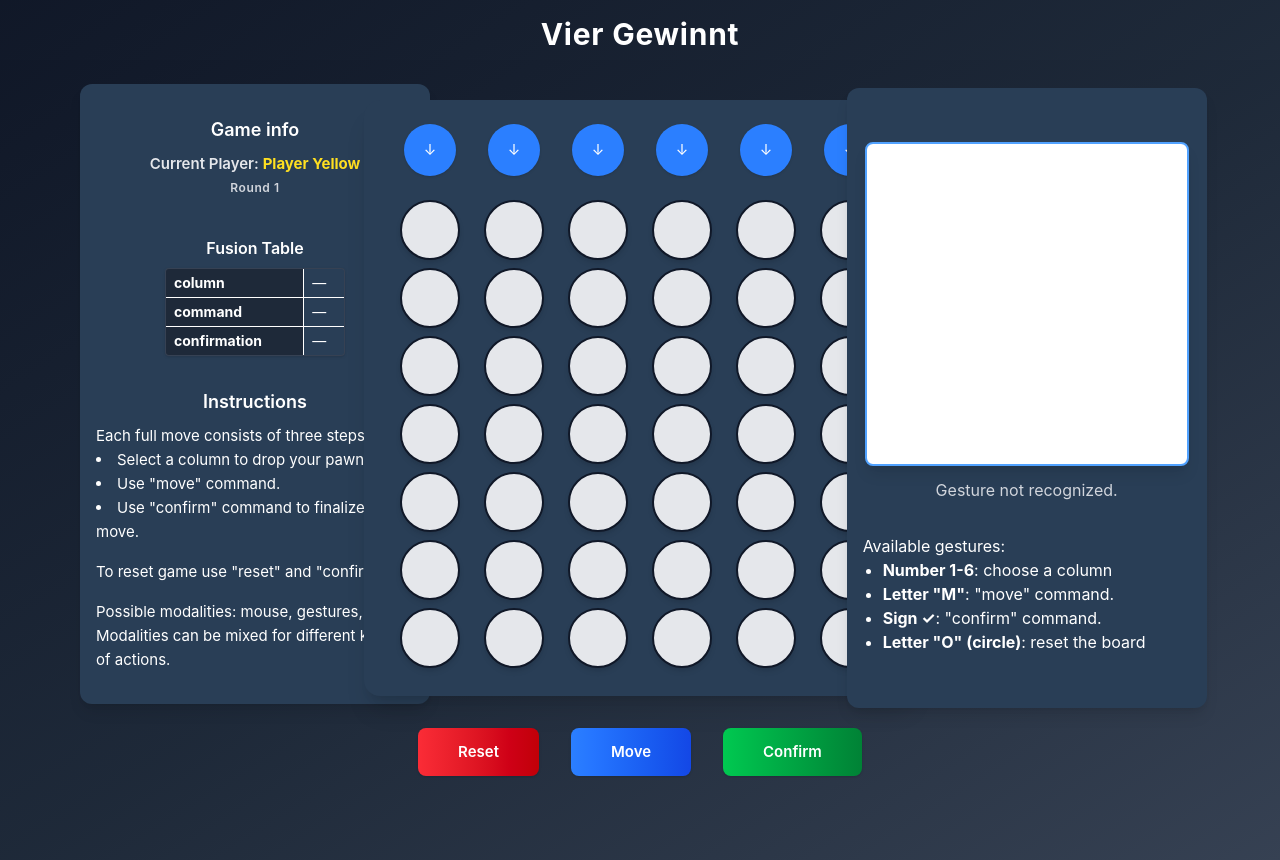
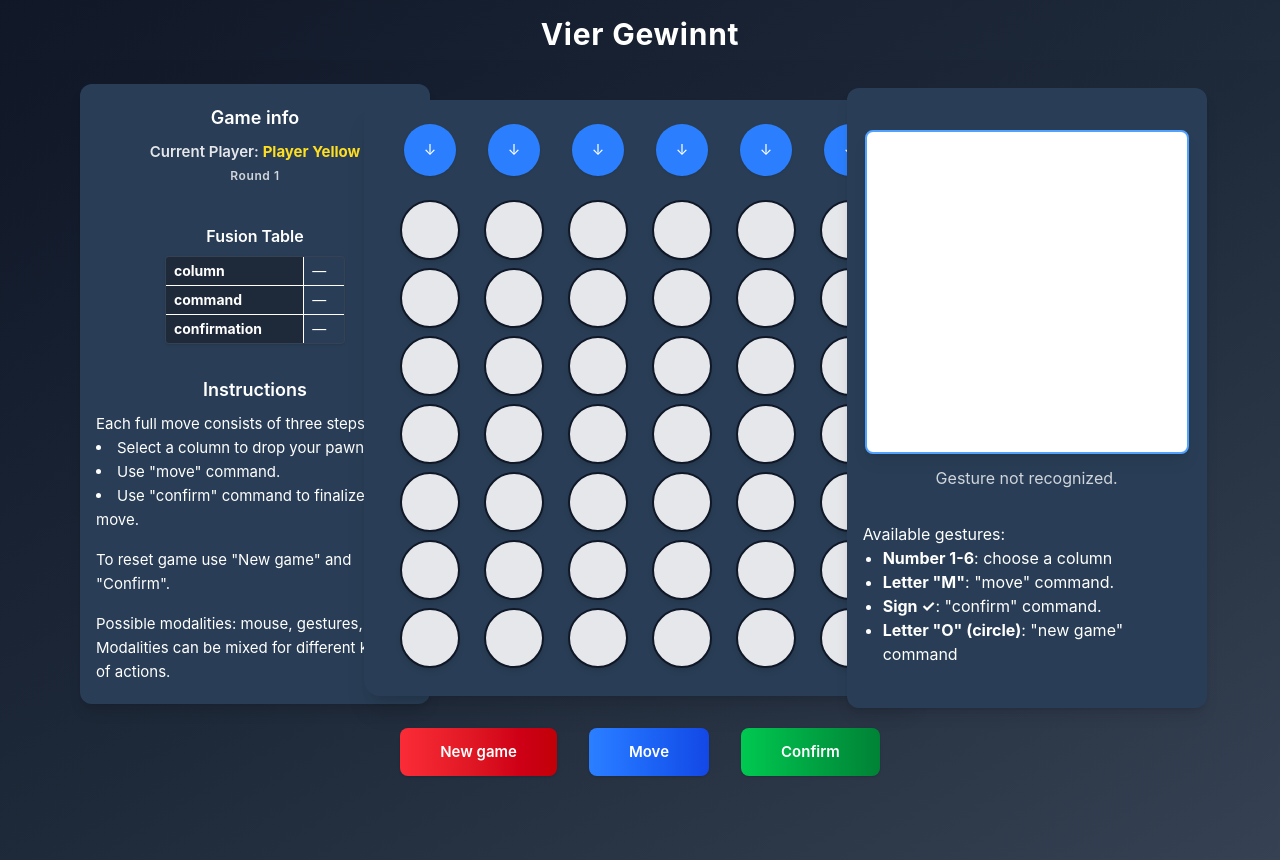
Before and after one commit to Mrv0947/VierGewinntMultimodal, a Vue app in the folder client/: page / in a window 1280 px wide. Built offline with nearby package versions, Linux system fonts and the light colour scheme; no server answers; the HTML template or start-up script is replaced by a standard one.

Commit message:
'New game' instead of 'reset'

```diff
--- a/client/src/components/GameBoard.vue
+++ b/client/src/components/GameBoard.vue
@@ -154,7 +154,7 @@ const stopDrawing = () => {
     const points = gesturePoints.map(p => new (Point as any)(p.x, p.y));
     let result = recognizer.Recognize(points, false);
     console.log('Erkannte Geste:', result?.Name, 'Score:', result?.Score);
-    if (result ) {
+    if (result) {
       recognizedGesture.value = result.Name; // Geste speichern
       if (result.Name === 'Reset') { // Circle
         sendCommand('new');
@@ -311,7 +311,7 @@ onUnmounted(() => {
             <li>Use "move" command.</li>
             <li>Use "confirm" command to finalize the move.</li>
           </ul>
-          <p class="text-white mt-4">To reset game use "reset" and "confirm".</p>
+          <p class="text-white mt-4">To reset game use "New game" and "Confirm".</p>
           <p class="text-white mt-4">Possible modalities: mouse, gestures, voice.</p>
           <p class="text-white">Modalities can be mixed for different kinds of actions.</p>
         </div>
@@ -370,7 +370,7 @@ onUnmounted(() => {
               <li><strong class="font-bold">Number 1-6</strong>: choose a column</li>
               <li><strong class="font-bold">Letter "M"</strong>: "move" command.</li>
               <li><strong class="font-bold">Sign ✓</strong>: "confirm" command.</li>
-              <li><strong class="font-bold">Letter "O" (circle)</strong>: reset the board</li>
+              <li><strong class="font-bold">Letter "O" (circle)</strong>: "new game" command</li>
             </ul>
           </div>
         </div>
@@ -382,7 +382,7 @@ onUnmounted(() => {
         @click="sendCommand('new')"
         class="px-10 py-3 bg-gradient-to-r from-red-500 to-red-700 text-white rounded-lg font-semibold shadow hover:from-red-600 hover:to-red-800"
       >
-        Reset
+        New game
       </button>
       <button
         @click="sendCommand('move')"
```
